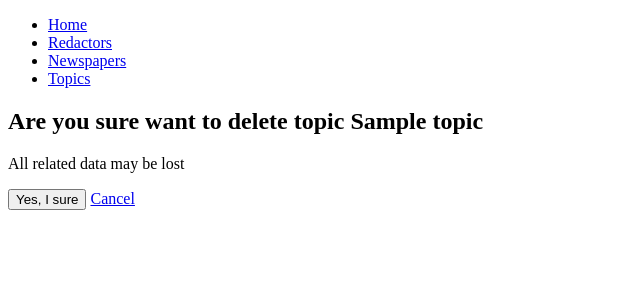
After one commit to Wallian169/newspaper-agency, a Django app: page /topics/delete/1/ in a window 1280 px wide. The commit adds this page. Shown: the top 300 px of the page, without its empty margins (0-640 px from the left). Run offline with Django 5.2, Linux system fonts and the light colour scheme; tables that the repository leaves empty hold one stand-in row (values such as "Sample post").

Commit message:
created TopicDeleteView, created 'confirm_delete.html'
In this commit was created 'confirm_delete.html' which allows to confirm deletion or cancel adn return to previous page. Delete confirm pages have a common logic so  it will be used in other delete cases

```diff
--- a/manage_app/urls.py
+++ b/manage_app/urls.py
@@ -4,7 +4,8 @@ from manage_app.views import (
     index,
     TopicListView,
     TopicCreateView,
-    TopicUpdateView
+    TopicUpdateView,
+    TopicDeleteView,
 )
 
 
@@ -17,6 +18,11 @@ urlpatterns = [
         TopicUpdateView.as_view(),
         name="topic-update"
     ),
+    path(
+        "topics/delete/<int:pk>/",
+        TopicDeleteView.as_view(),
+        name="topic-delete"
+    )
 ]
 
 app_name = "manage_app"
--- a/manage_app/views.py
+++ b/manage_app/views.py
@@ -36,3 +36,14 @@ class TopicUpdateView(generic.UpdateView):
     model = Topic
     fields = "__all__"
     success_url = reverse_lazy("manage_app:topics")
+
+
+class TopicDeleteView(generic.edit.DeleteView):
+    model = Topic
+    success_url = reverse_lazy("manage_app:topics")
+    template_name = "manage_app/confirm_delete.html"
+
+    def get_context_data(self, **kwargs):
+        context = super().get_context_data(**kwargs)
+        context["object_type"] = "topic"
+        return context
--- /dev/null
+++ b/templates/manage_app/confirm_delete.html
@@ -0,0 +1,11 @@
+{% extends "base.html" %}
+
+{% block content %}
+	<h2>Are you sure want to delete {{ object_type }} {{ object }}</h2>
+  <p>All related data may be lost</p>
+    <form action="" method="post" >
+    {% csrf_token %}
+    <input type="submit" value="Yes, I sure">
+    <a href="javascript:history.back()">Cancel</a>
+  </form>
+{% endblock %}
--- a/templates/manage_app/topic_list.html
+++ b/templates/manage_app/topic_list.html
@@ -25,7 +25,7 @@
             </td>
             <td>
               <a style="color: red"
-                href="#">
+                href="{% url 'manage_app:topic-delete' pk=topic.id %}">
                 Delete
               </a>
             </td>
@@ -35,4 +35,5 @@
     {% else %}
       <p>There are no topics by now</p>
   {% endif %}
+  <a href="{% url 'manage_app:topic-create' %}">Create topic</a>
 {% endblock %}
```
